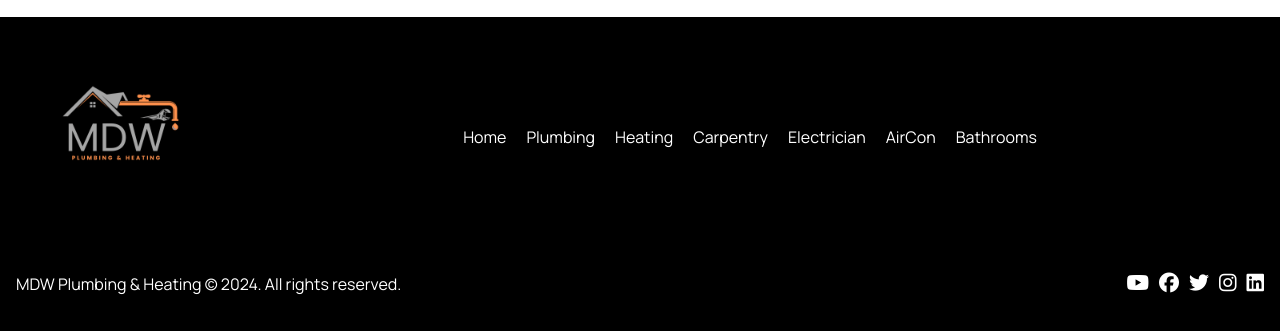
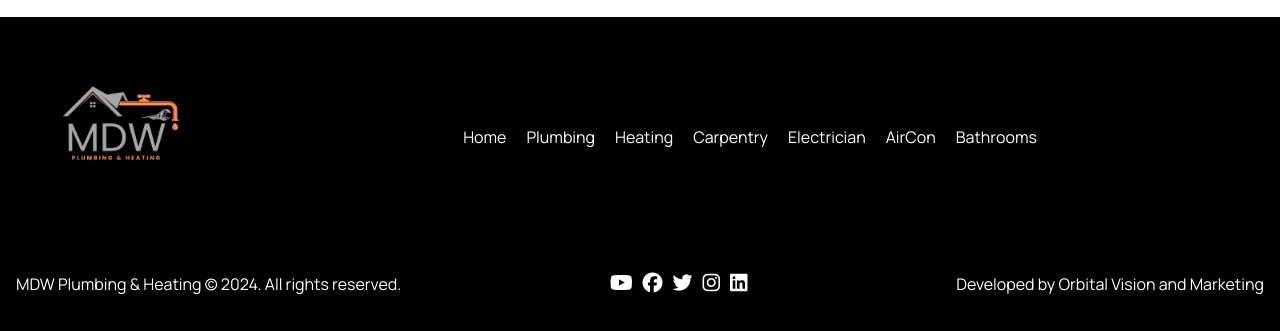
Before and after one commit to POOVASOKAN/P, a website: page carpentry.html in a window 1280 px wide. Shown: the part 7051-7382 px from the top of the page. Drawn offline with nearby package versions, Linux system fonts and the light colour scheme.

Commit message:
footer updated

```diff
--- a/carpentry.html
+++ b/carpentry.html
@@ -821,8 +821,7 @@
           <a href="electrical.html">Electrician</a>
           <a href="Aircon.html">AirCon</a>
           <a href="bath.html">Bathrooms</a>
-      <a href="commercials.html" style="display: none;">Commercials</a>
-
+          <a href="commercials.html" style="display: none">Commercials</a>
         </nav>
       </div>
       <div class="footer-bottom">
@@ -864,6 +863,17 @@
             <i class="fab fa-linkedin"></i>
           </a>
         </div>
+        <p>
+          Developed by
+          <a
+            href="https://orbital.vision/"
+            target="_blank"
+            rel="noopener noreferrer"
+            style="text-decoration: none; color: inherit"
+          >
+            Orbital Vision and Marketing
+          </a>
+        </p>
       </div>
     </footer>
 </div>
```
Also changed, not shown: Aircon.html (+12 -2 lines), bath.html (+11 -0 lines), casestudy.html (+12 -2 lines), casestudy2.html (+12 -2 lines), casestudy3.html (+13 -2 lines), electrical.html (+12 -2 lines), heat.html (+12 -2 lines), index.html (+11 -0 lines). Lines whose indentation alone changed are shown as unchanged.
